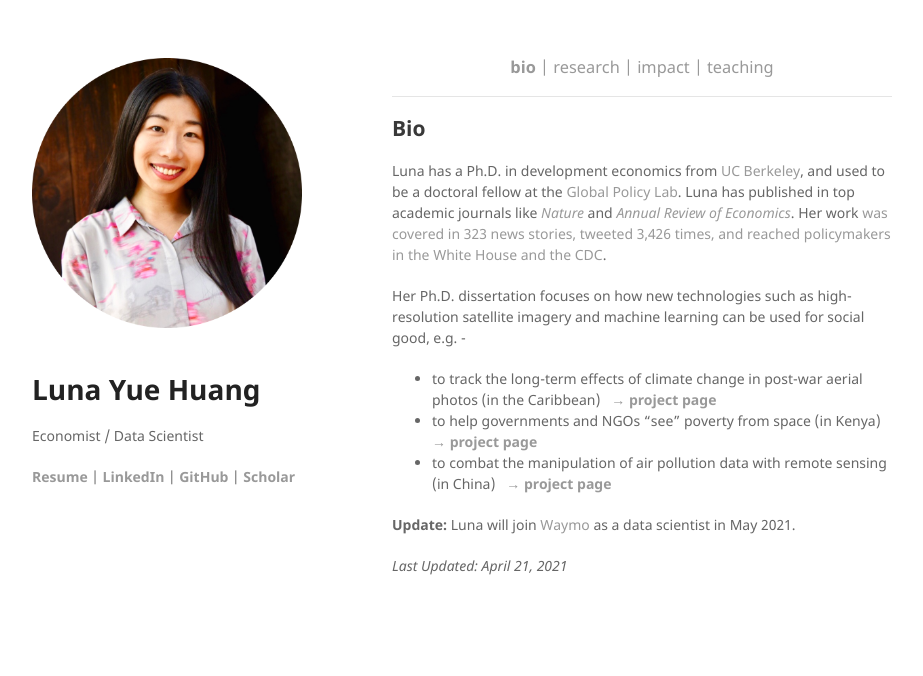
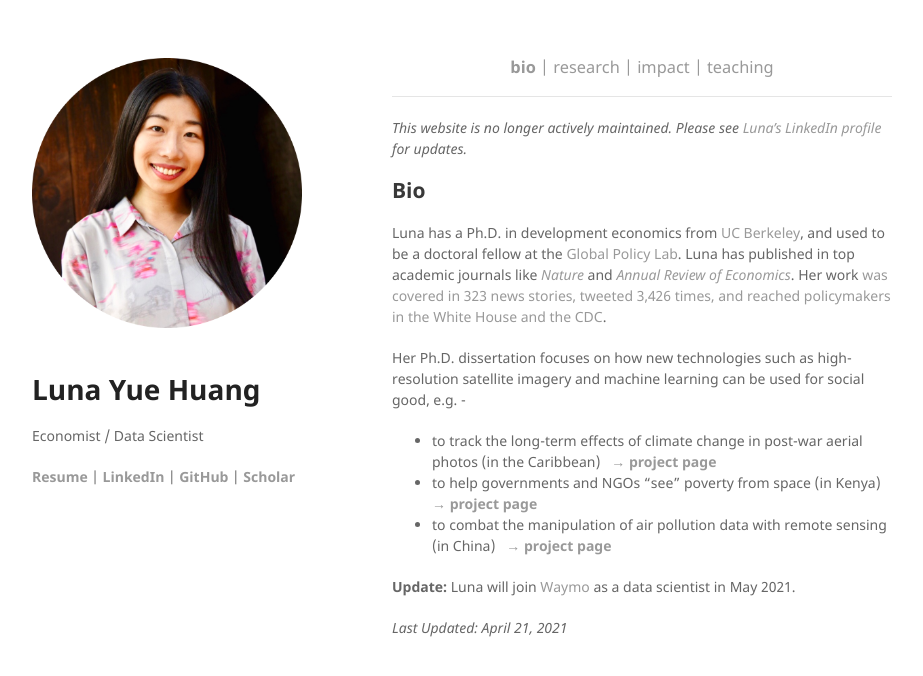
Before and after one commit to luna983/luna983.github.io, a Jekyll site: the page built from index.md, in a window 1280 px wide. Shown: the top 676 px of the page, without its empty margins (178-1101 px from the left). Built offline with Jekyll 4.4.1, drawn with Linux system fonts in a browser that asks for light colours.

Commit message:
Update index.md

```diff
--- a/index.md
+++ b/index.md
@@ -9,6 +9,8 @@ layout: default
 </div>
 
 ----
+
+_This website is no longer actively maintained. Please see [Luna's LinkedIn profile](https://www.linkedin.com/in/luna983/) for updates._
 
 ## Bio
 
```
